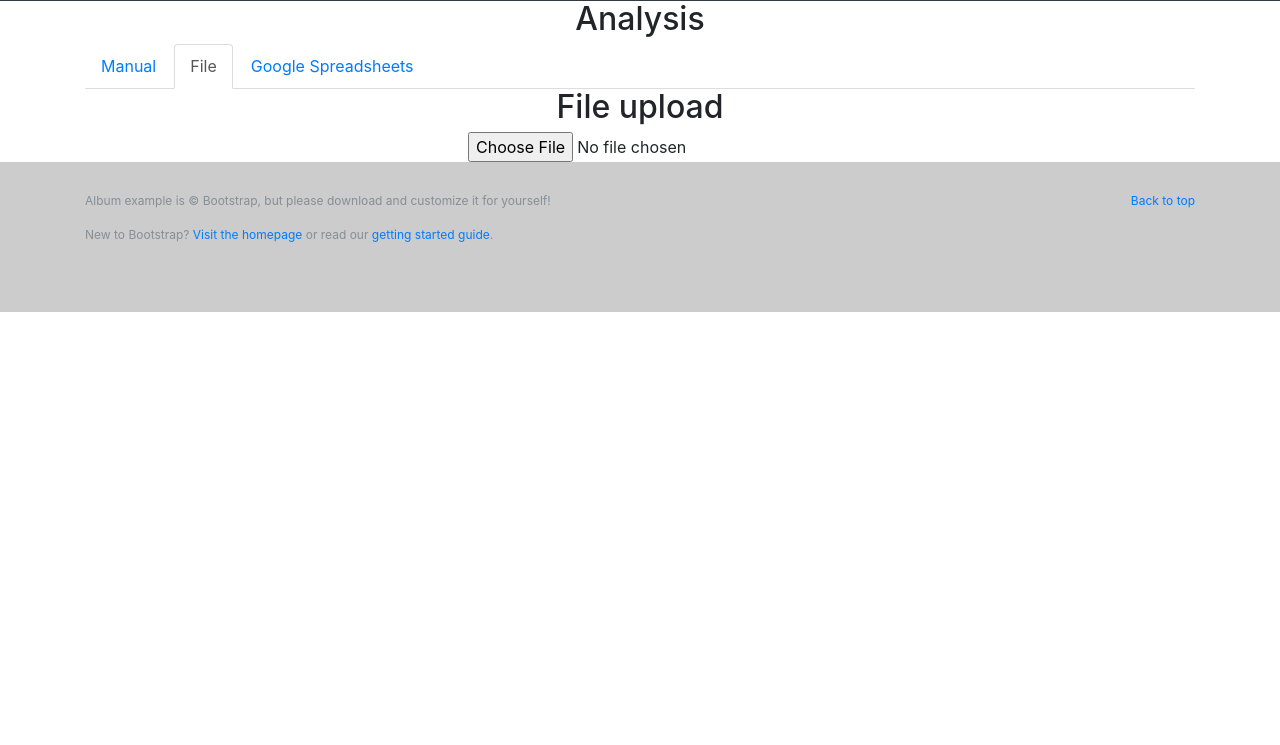
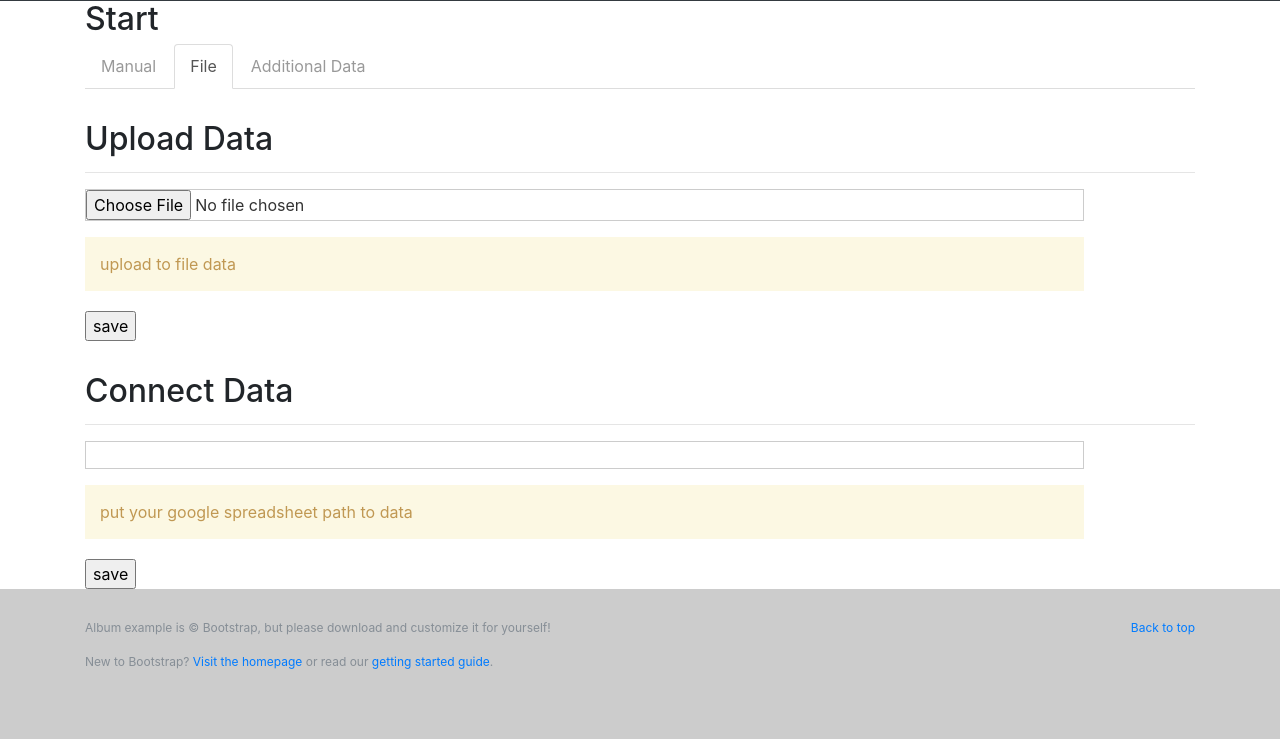
Before and after one commit to ho9science/attendance, a Django app: page /analysis in a window 1280 px wide, after a click on "File". Shown: the part 55-800 px from the top of the page. Run offline with Django 3.2, Linux system fonts and the light colour scheme; some libraries are stand-ins or nearby versions.

Commit message:
0719 modifying template

```diff
--- a/attendance/templates/info/analysis.html
+++ b/attendance/templates/info/analysis.html
@@ -27,31 +27,88 @@
     .nav-tabs>li{
         margin-bottom: -1px;
     }
+    .nav-tabs-color{
+        color:#999;
+    }
+    .file_input_box{
+        color: #333;
+        border: 1px solid #ccc;
+        width:90%;
+    }
+    .manual_div_box{
+            color: #c09853;
+    background-color: #fcf8e3;
+    border-color: #faebcc;
+    padding: 15px;
+    margin-bottom: 20px;
+    margin-top: 1em;
+    width:90%;
+    }
+    .tab-content-mtop{
+        margin-top:1em;
+    }
+    .cursor_pointer{
+        cursor: pointer;
+    }
+.glyphicons-chevron-right{
+    background: url(../../static/images/glyphicons-224-chevron-right.png);
+}
+.glyphicons-chevron-dwon{
+    background: url(../../static/images/glyphicons-602-chevron-down.png);
+}
 </style>
+<script>
+function hideFileOn(){
+    $(this).children('span').removeClass("glyphicon-chevron-right");
+    $(".view_file_upload").toggle();
+    //$(this).addClass("glyphicon-chevron-down");
+}
+function hideConnectOn(){
+    $(".view_google_upload").toggle();
+}
+</script>
 <div class="container">
-<section class="analysis_section text-center">
+<section class="analysis_section">
 
-	<h2>Analysis</h2>
+	<h2>Start</h2>
     <ul class="nav nav-tabs">
-        <li class="active"><a data-toggle="tab" href="#manual">Manual</a></li>
-        <li><a data-toggle="tab" href="#file">File</a></li>
-        <li><a data-toggle="tab" href="#googles">Google Spreadsheets</a></li>
+        <li class="active"><a data-toggle="tab" href="#manual" class="nav-tabs-color">Manual</a></li>
+        <li><a data-toggle="tab" href="#file" class="nav-tabs-color">File</a></li>
+        <li><a data-toggle="tab" href="#googles" class="nav-tabs-color">Additional Data</a></li>
     </ul>
-	<div class="tab-content">
+    <div class="tab-content">
         <div id="manual" class="tab-pane in active">
-            <h2>Manual</h2>
+            <h2 class="tab-content-mtop">Manual</h2>
         </div>
-        <div id="file" class="tab-pane">
-        <h2>File upload</h2>
-        <form>
-        <input type="file" name="file">
+
+        <div id="file" class="tab-pane" id="tt">
+            <h2 class="tab-content-mtop" id="sex"><span id="test" class="glyphicon glyphicons-chevron-right cursor_pointer" onclick=hideFileOn()></span>Upload Data</h2>
+            <hr>
+            <div class="view_file_upload">
+                <form>
+
+        <input type="file" name="file" class="file_input_box">
+        <div class="manual_div_box">upload to file data </div>
+        <button>save</button>
         </form>
+            </div>
+
+
+        <h2 class="tab-content-mtop"><span id="test" class="glyphicon glyphicons-chevron-right cursor_pointer" onclick=hideConnectOn()></span>Connect Data</h2>
+        <hr>
+        <div class="view_google_upload">
+            <form>
+            <input type="text" name="name" class="file_input_box">
+            <div class="manual_div_box">put your google spreadsheet path to data </div>
+            <button>save</button>
+            </form>
+        </div>
         </div>
         <div id="googles" class="tab-pane">
-            <h2>google</h2>
+            <h2 class="tab-content-mtop">Additional Data</h2>
 
         </div>
-	</div>
+    </div>
 </section>
 </div>
 {% endblock content %}
```
Also changed, not shown: attendance/static/images/glyphicons-224-chevron-right.png (added), attendance/static/images/glyphicons-602-chevron-down.png (added).
